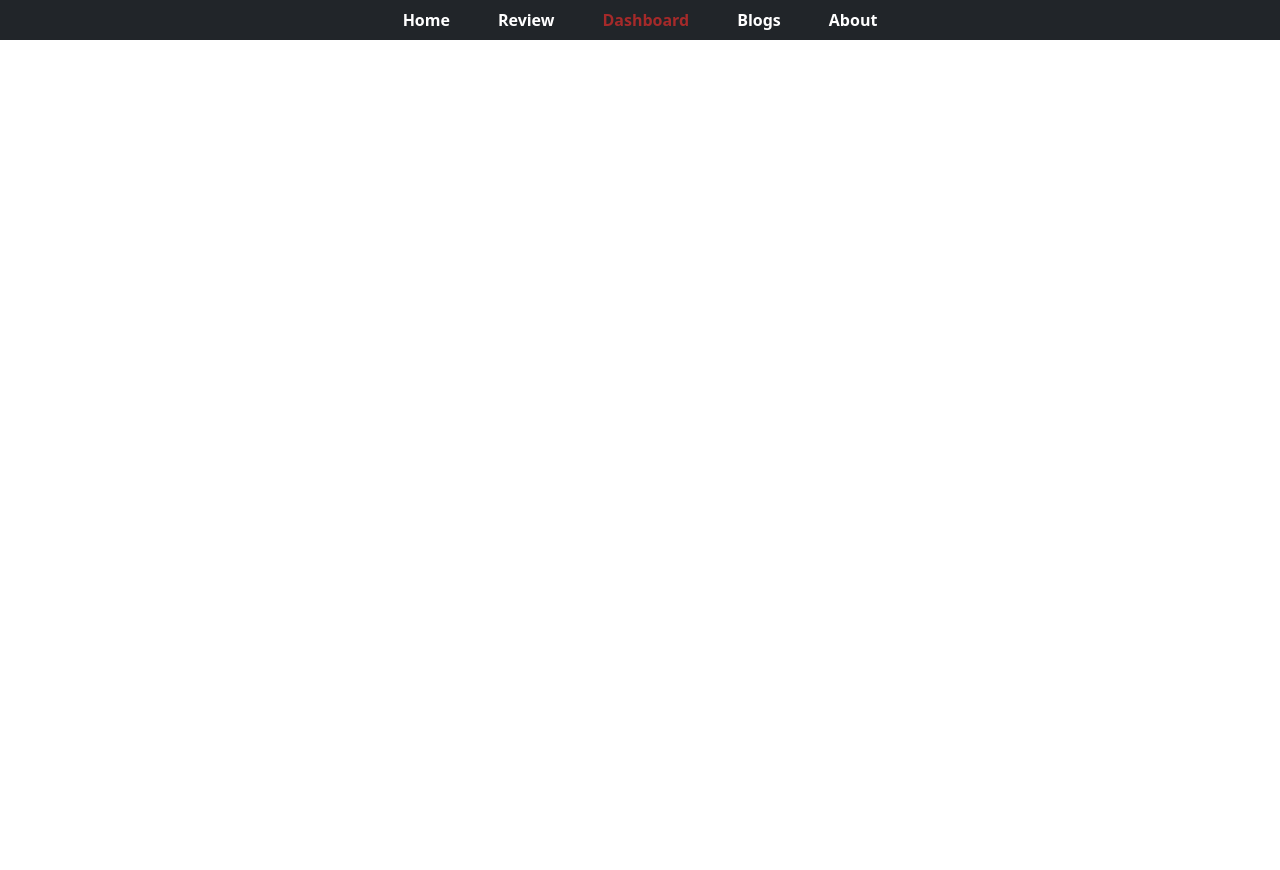
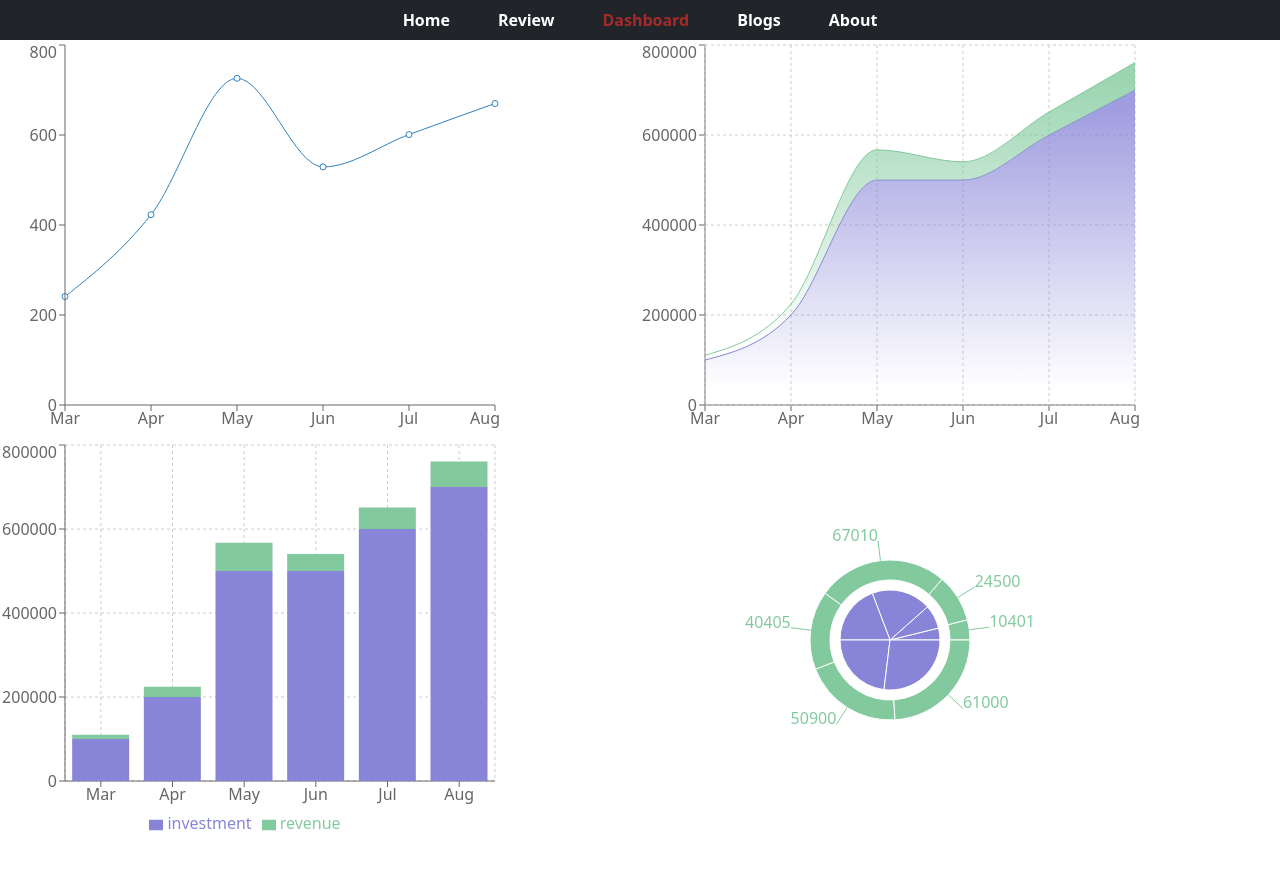
Before and after one commit to Ashraful-Islam-Alif/Organic-food, a React (Create React App) app: page /dashboard in a window 1280 px wide. Shown: the top 870 px of the page. After the commit the page ends 840 px from the top, so only its background shows below. Built offline with nearby package versions, Linux system fonts and the light colour scheme.

Commit message:
dashboard done

```diff
--- a/src/components/Dashboard/Dashboard.css
+++ b/src/components/Dashboard/Dashboard.css
@@ -0,0 +1,6 @@
+.chart-container {
+    display: grid;
+    grid-template-columns: repeat(2, 1fr);
+    align-items: center;
+    justify-content: center;
+}
--- a/src/components/Dashboard/Dashboard.js
+++ b/src/components/Dashboard/Dashboard.js
@@ -1,24 +1,58 @@
 import React, { useEffect, useState } from 'react';
-import DashboardDetails from '../DashboardDetails/DashboardDetails';
-
+import { Area, AreaChart, Bar, BarChart, CartesianGrid, Legend, Line, LineChart, Pie, PieChart, XAxis, YAxis } from 'recharts';
+import './Dashboard.css'
 const Dashboard = () => {
-    const [charts, setCharts] = useState([])
+    const [data, setData] = useState([])
     useEffect(() => {
         fetch('rechartData.json')
             .then(res => res.json())
-            .then(data => setCharts(data))
+            .then(data => setData(data))
     }, [])
     return (
 
 
-        <div>
-            {
-                charts.map(chart => <DashboardDetails
-                    chart={chart}
-                ></DashboardDetails>
+        <div className='chart-container'>
+            <LineChart width={500} height={400} data={data}>
+                <Line
+                    type="monotone"
+                    dataKey="sell"
 
-                )
-            }
+                ></Line>
+                <XAxis dataKey="month"></XAxis>
+                <YAxis></YAxis>
+            </LineChart>
+            <AreaChart width={500} height={400} data={data}>
+                <defs>
+                    <linearGradient id="colorUv" x1="0" y1="0" x2="0" y2="1">
+                        <stop offset="5%" stopColor="#8884d8" stopOpacity={0.8} />
+                        <stop offset="95%" stopColor="#8884d8" stopOpacity={0} />
+                    </linearGradient>
+                    <linearGradient id="colorPv" x1="0" y1="0" x2="0" y2="1">
+                        <stop offset="5%" stopColor="#82ca9d" stopOpacity={0.8} />
+                        <stop offset="95%" stopColor="#82ca9d" stopOpacity={0} />
+                    </linearGradient>
+                </defs>
+                <XAxis dataKey="month" />
+                <YAxis />
+                <CartesianGrid strokeDasharray="3 3" />
+
+                <Area type="monotone" dataKey="investment" stroke="#8884d8" fillOpacity={1} fill="url(#colorUv)" stackId="1" />
+                <Area type="monotone" dataKey="revenue" stroke="#82ca9d" fillOpacity={1} fill="url(#colorPv)" stackId="1" />
+            </AreaChart>
+
+            <BarChart width={500} height={400} data={data}>
+                <CartesianGrid strokeDasharray="3 3" />
+                <XAxis dataKey="month" />
+                <YAxis />
+                <Legend />
+                <Bar dataKey="investment" fill="#8884d8" stackId="1" />
+                <Bar dataKey="revenue" fill="#82ca9d" stackId="1" />
+            </BarChart>
+
+            <PieChart width={500} height={400}>
+                <Pie data={data} dataKey="investment" cx="50%" cy="50%" outerRadius={50} fill="#8884d8" />
+                <Pie data={data} dataKey="revenue" cx="50%" cy="50%" innerRadius={60} outerRadius={80} fill="#82ca9d" label />
+            </PieChart>
         </div>
 
     );
--- a/src/components/DashboardDetails/DashboardDetails.js
+++ /dev/null
@@ -1,16 +0,0 @@
-import React from 'react';
-import { Line, LineChart, XAxis, YAxis } from 'recharts';
-
-const DashboardDetails = ({ chart }) => {
-    return (
-        <div>
-            <LineChart width={500} height={400} >
-                <Line type="monotone" dataKey={"chart.sell"}></Line>
-                <XAxis dataKey={"chart.month"}></XAxis>
-                <YAxis></YAxis>
-            </LineChart>
-        </div>
-    );
-};
-
-export default DashboardDetails;
--- a/src/components/Home/Home.js
+++ b/src/components/Home/Home.js
@@ -8,7 +8,6 @@
 const Home = () => {
     const [reviews, setReviews] = useReviews()
     const reviewSlice = reviews.slice(0, 3)
-    console.log(reviewSlice)
     return (
         <div >
 
```
